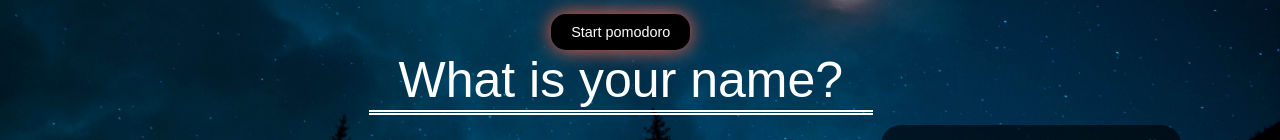
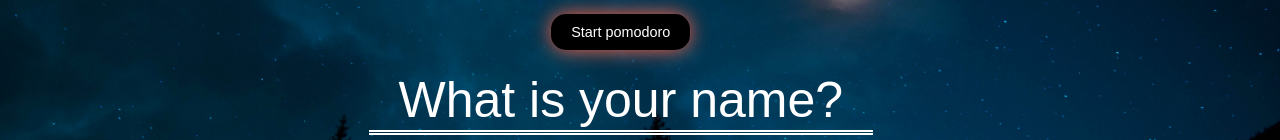
Before and after one commit to JaeHyunLee123/momentum_clone_react, a React (Create React App) app: page / in a window 1280 px wide. Shown: the part 246-386 px from the top of the page. Built offline with nearby package versions, Linux system fonts and the light colour scheme; no server answers.

Commit message:
feat: add gap

```diff
--- a/src/pages/home.jsx
+++ b/src/pages/home.jsx
@@ -64,6 +64,7 @@ const Home = () => {
         <Header />
         <Clock isHidden={!isClock} setIsClock={setIsClock} />
         <Pomodoro isHidden={isClock} setIsClock={setIsClock} />
+        <div style={{ height: "20px" }}></div>
         <Greetings />
         <InsideWrapper>
           <div style={{ width: "33%" }}></div>
```
Also changed, not shown: src/components/Greetings.jsx (+4 -4 lines).
